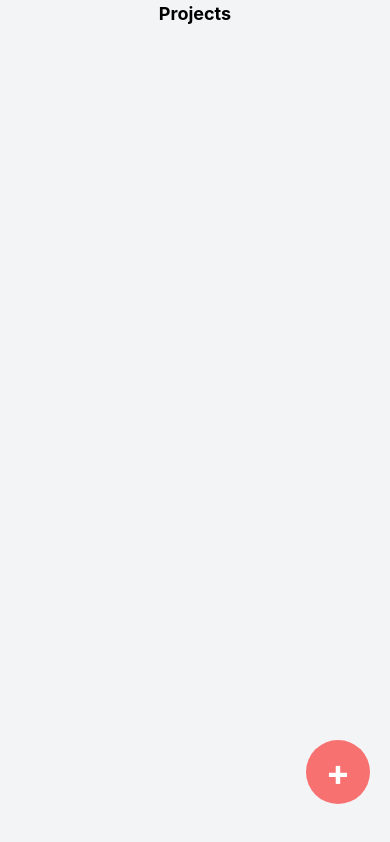
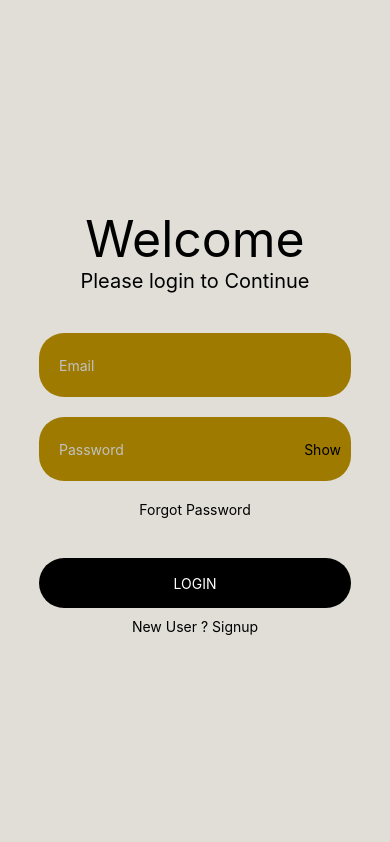
Before and after one commit to AbrarAlHasan/taskManager, a React Native app: screen / in a window 390 px wide. Built offline with nearby package versions, Linux system fonts and the light colour scheme.

Commit message:
Router Conditional

```diff
--- a/src/Navigation/MainStack.tsx
+++ b/src/Navigation/MainStack.tsx
@@ -16,10 +16,10 @@ const MainStack = () => {
   const Stack = createStackNavigator<MainStackParamList>();
   return (
     <Stack.Navigator
-      initialRouteName="StartUp"
+      initialRouteName="Dashboard"
       screenOptions={{headerShown: false}}>
-      <Stack.Screen component={StartUp} name="StartUp" />
-      <Stack.Screen component={AuthStack} name="AuthStack" />
+      {/* <Stack.Screen component={StartUp} name="StartUp" /> */}
+      {/* <Stack.Screen component={AuthStack} name="AuthStack" /> */}
       <Stack.Screen component={BottomTabBar} name="BottomBar" />
       <Stack.Screen component={Dashboard} name="Dashboard" />
       <Stack.Screen component={TaskDetails} name="TaskDetails" />
--- a/src/Navigation/Router.tsx
+++ b/src/Navigation/Router.tsx
@@ -10,9 +10,9 @@ const Router = () => {
   const {isAuthenticated} = useContext(AuthContext);
   return (
     <NavigationContainer>
-      {/* {isAuthenticated ? <Dashboard /> : <AuthStack />} */}
+      {isAuthenticated ? <Dashboard /> : <AuthStack />}
       {/* <AuthStack /> */}
-      <MainStack />
+      {/* <MainStack /> */}
     </NavigationContainer>
   );
 };
```
